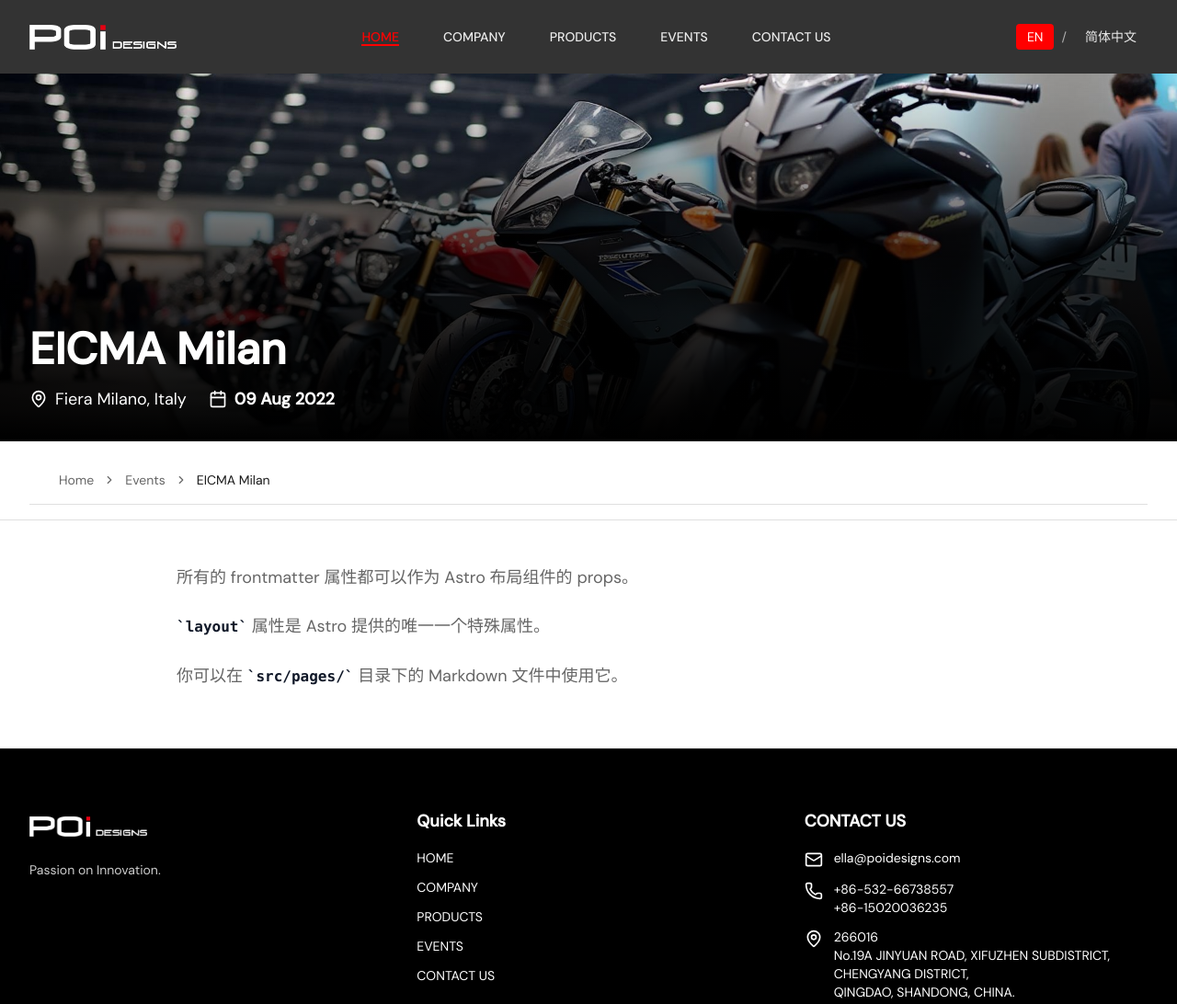
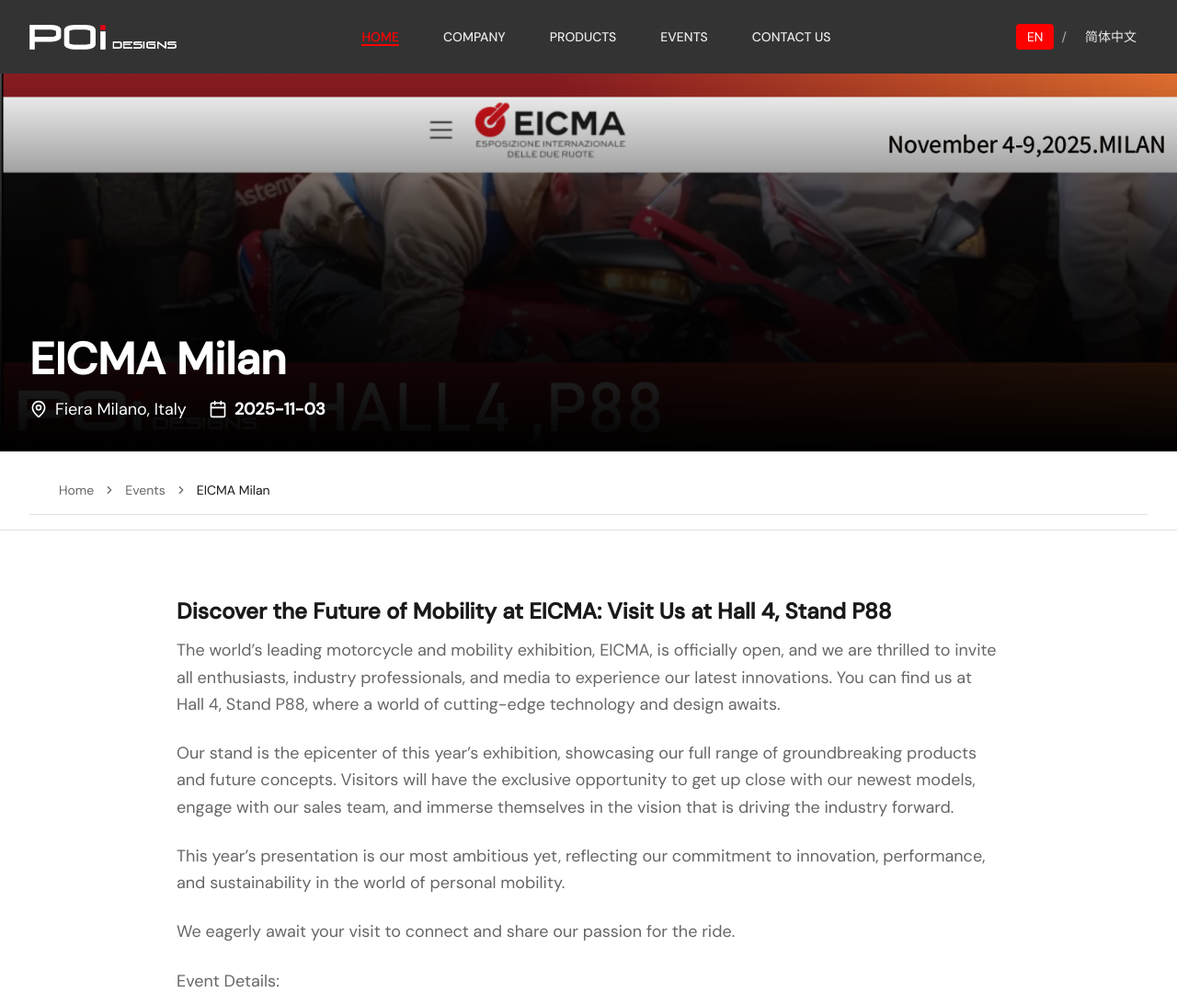
Before and after one commit to Garfielk/poi-design-astro, an Astro site: page / in a window 1280 px wide. Shown: the top 1092 px of the page at 92% size. Built offline with nearby package versions, Linux system fonts and the light colour scheme; Astro itself is replaced by a stand-in of ours.

Commit message:
**Refactor:** Remove outdated event posts, update EICMA content for 2025, replace image assets, adjust layout image styles, and refine i18n translations for improved clarity and design consistency.

```diff
--- a/src/components/page/Products.tsx
+++ b/src/components/page/Products.tsx
@@ -98,7 +98,7 @@ const Products = ({ lang }: Props) => {
               <p className="text-lg text-gray-300 mb-6">
                 {t.products.confidence.description}
               </p>
-              <ul className="space-y-4">
+              <ul className="space-y-4 hidden">
                 {confidencePoints.map((point, index) => (
                   <li
                     key={index}
--- a/src/i18n/locales/zh-CN.ts
+++ b/src/i18n/locales/zh-CN.ts
@@ -169,7 +169,7 @@ POI 实验室：可进行冲击测试；与 Ricotest 长期合作；
     },
     confidence: {
       title: '我们对产品的信心所基于的是什么呢？',
-      description: '我们产品的卓越性能源自：',
+      description: '对产品的深入了解/技术的持续改进/F2B一站式定位系统',
       imageAlt: '产品结构',
       points: [
         '通过加速生命周期测试进行基于证据的验证',
--- a/src/layouts/main.astro
+++ b/src/layouts/main.astro
@@ -25,7 +25,7 @@ const keywords = meta?.keywords ?? 'sports protection, motorcycle gear, skiing e
 <head>
   <meta charset="UTF-8"/>
   <meta name="viewport" content="width=device-width, initial-scale=1.0"/>
-  <link rel="icon" type="image/svg+xml" href="/favicon.svg" />
+  <link rel="icon" type="image/svg+xml" href="/favicon.ico" />
   <title>{title}</title>
   <meta name="description"
         content={description}/>
--- a/src/layouts/post.astro
+++ b/src/layouts/post.astro
@@ -9,11 +9,11 @@ const { frontmatter } = Astro.props;
 <MainLayout lang={frontmatter.lang}>
   <main class="min-h-screen pt-20">
     {/* Hero Section */}
-    <div class="relative h-[400px] w-full overflow-hidden">
+    <div class="relative h-auto w-full overflow-hidden">
       <img
         src={frontmatter.cover}
         alt={frontmatter.title}
-        class="w-full h-full object-cover"
+        class="w-full h-full object-contain"
       />
       <div class="absolute inset-0 bg-gradient-to-t from-black via-black/70 to-transparent" />
 
--- a/src/post/en/EICMA-Milan.md
+++ b/src/post/en/EICMA-Milan.md
@@ -1,12 +1,23 @@
 ---
 title: "EICMA Milan"
 location: "Fiera Milano, Italy"
-date: "09 Aug 2022"
-cover: /events/eicma-milan.jpg
+date: "2025-11-03"
+cover: /events/eicma-milan.png
 lang: "en"
 ---
-所有的 frontmatter 属性都可以作为 Astro 布局组件的 props。
+### Discover the Future of Mobility at EICMA: Visit Us at Hall 4, Stand P88
+The world's leading motorcycle and mobility exhibition, EICMA, is officially open, and we are thrilled to invite all enthusiasts, industry professionals, and media to experience our latest innovations. You can find us at Hall 4, Stand P88, where a world of cutting-edge technology and design awaits.
 
-`layout` 属性是 Astro 提供的唯一一个特殊属性。
+Our stand is the epicenter of this year's exhibition, showcasing our full range of groundbreaking products and future concepts. Visitors will have the exclusive opportunity to get up close with our newest models, engage with our sales team, and immerse themselves in the vision that is driving the industry forward.
 
-你可以在 `src/pages/` 目录下的 Markdown 文件中使用它。
+This year's presentation is our most ambitious yet, reflecting our commitment to innovation, performance, and sustainability in the world of personal mobility.
+
+We eagerly await your visit to connect and share our passion for the ride.
+
+Event Details:
+
+Exhibition: EICMA 2025
+
+Location: Hall 4, Stand P88
+
+City: Milan, Italy"
--- a/src/post/en/INTERMOT-Cologne.md
+++ /dev/null
@@ -1,13 +0,0 @@
----
-
-title: "INTERMOT Cologne"
-location: "Fiera Milano, Italy"
-date: "09 Aug 2022"
-cover: /events/eicma-milan.jpg
-lang: "en"
----
-所有的 frontmatter 属性都可以作为 Astro 布局组件的 props。
-
-`layout` 属性是 Astro 提供的唯一一个特殊属性。
-
-你可以在 `src/pages/` 目录下的 Markdown 文件中使用它。
--- a/src/post/en/ISPO-Munich.md
+++ /dev/null
@@ -1,13 +0,0 @@
----
-
-title: "ISPO Munich"
-location: "Fiera Milano, Italy"
-date: "09 Aug 2022"
-cover: /events/eicma-milan.jpg
-lang: "en"
----
-所有的 frontmatter 属性都可以作为 Astro 布局组件的 props。
-
-`layout` 属性是 Astro 提供的唯一一个特殊属性。
-
-你可以在 `src/pages/` 目录下的 Markdown 文件中使用它。
--- a/src/post/en/MotoGP-Championship.md
+++ /dev/null
@@ -1,13 +0,0 @@
----
-
-title: "MotoGP Championship"
-location: "Fiera Milano, Italy"
-date: "09 Aug 2022"
-cover: /events/eicma-milan.jpg
-lang: "en"
----
-所有的 frontmatter 属性都可以作为 Astro 布局组件的 props。
-
-`layout` 属性是 Astro 提供的唯一一个特殊属性。
-
-你可以在 `src/pages/` 目录下的 Markdown 文件中使用它。
--- a/src/post/zh-CN/EICMA-Milan.md
+++ b/src/post/zh-CN/EICMA-Milan.md
@@ -1,13 +1,25 @@
+
 ---
-
-title: "EICMA Milan中文"
-location: "Fiera Milano, Italy中文"
-date: "09 Aug 2022中文"
-cover: /events/eicma-milan.jpg
+title: "在 EICMA 探索未来出行"
+location: "意大利米兰展览中心"
+date: "2025-11-03"
+cover: /events/eicma-milan.png
 lang: "zh-CN"
 ---
-所有的 frontmatter 属性都可以作为 Astro 布局组件的 props。
+### 在 EICMA 探索未来出行:欢迎莅临 4 号馆 P88 展位
 
-`layout` 属性是 Astro 提供的唯一一个特殊属性。
+全球领先的摩托车和移动出行展览会 EICMA 现已正式开幕,我们非常荣幸地邀请所有爱好者、行业专业人士和媒体朋友前来体验我们的最新创新成果。您可以在 4 号馆 P88 展位找到我们,这里汇聚了尖端科技与前沿设计。
 
-你可以在 `src/pages/` 目录下的 Markdown 文件中使用它。
+我们的展位是今年展会的焦点,展示了我们全系列的突破性产品和未来概念。参观者将有独家机会近距离接触我们的最新车型,与我们的销售团队交流,并沉浸在引领行业前进的愿景之中。
+
+今年的展示是我们迄今为止最雄心勃勃的一次,彰显了我们在个人移动出行领域对创新、性能和可持续发展的承诺。
+
+我们热切期待您的到来,与您共同分享我们对骑行的热情。
+
+活动详情:
+
+展览:EICMA 2025
+
+地点:4 号馆 P88 展位
+
+城市:意大利米兰
--- a/src/post/zh-CN/INTERMOT-Cologne.md
+++ /dev/null
@@ -1,13 +0,0 @@
----
-
-title: "INTERMOT Cologne"
-location: "Fiera Milano, Italy"
-date: "09 Aug 2022"
-cover: /events/eicma-milan.jpg
-lang: "zh-CN"
----
-所有的 frontmatter 属性都可以作为 Astro 布局组件的 props。
-
-`layout` 属性是 Astro 提供的唯一一个特殊属性。
-
-你可以在 `src/pages/` 目录下的 Markdown 文件中使用它。
--- a/src/post/zh-CN/ISPO-Munich.md
+++ /dev/null
@@ -1,13 +0,0 @@
----
-
-title: "ISPO Munich"
-location: "Fiera Milano, Italy"
-date: "09 Aug 2022"
-cover: /events/eicma-milan.jpg
-lang: "zh-CN"
----
-所有的 frontmatter 属性都可以作为 Astro 布局组件的 props。
-
-`layout` 属性是 Astro 提供的唯一一个特殊属性。
-
-你可以在 `src/pages/` 目录下的 Markdown 文件中使用它。
--- a/src/post/zh-CN/MotoGP-Championship.md
+++ /dev/null
@@ -1,13 +0,0 @@
----
-
-title: "MotoGP Championship"
-location: "Fiera Milano, Italy"
-date: "09 Aug 2022"
-cover: /events/eicma-milan.jpg
-lang: "zh-CN"
----
-所有的 frontmatter 属性都可以作为 Astro 布局组件的 props。
-
-`layout` 属性是 Astro 提供的唯一一个特殊属性。
-
-你可以在 `src/pages/` 目录下的 Markdown 文件中使用它。
```
Also changed, not shown: public/events/eicma-milan.png (added), public/favicon.ico (added), src/assets/certificates/6.jpg.
